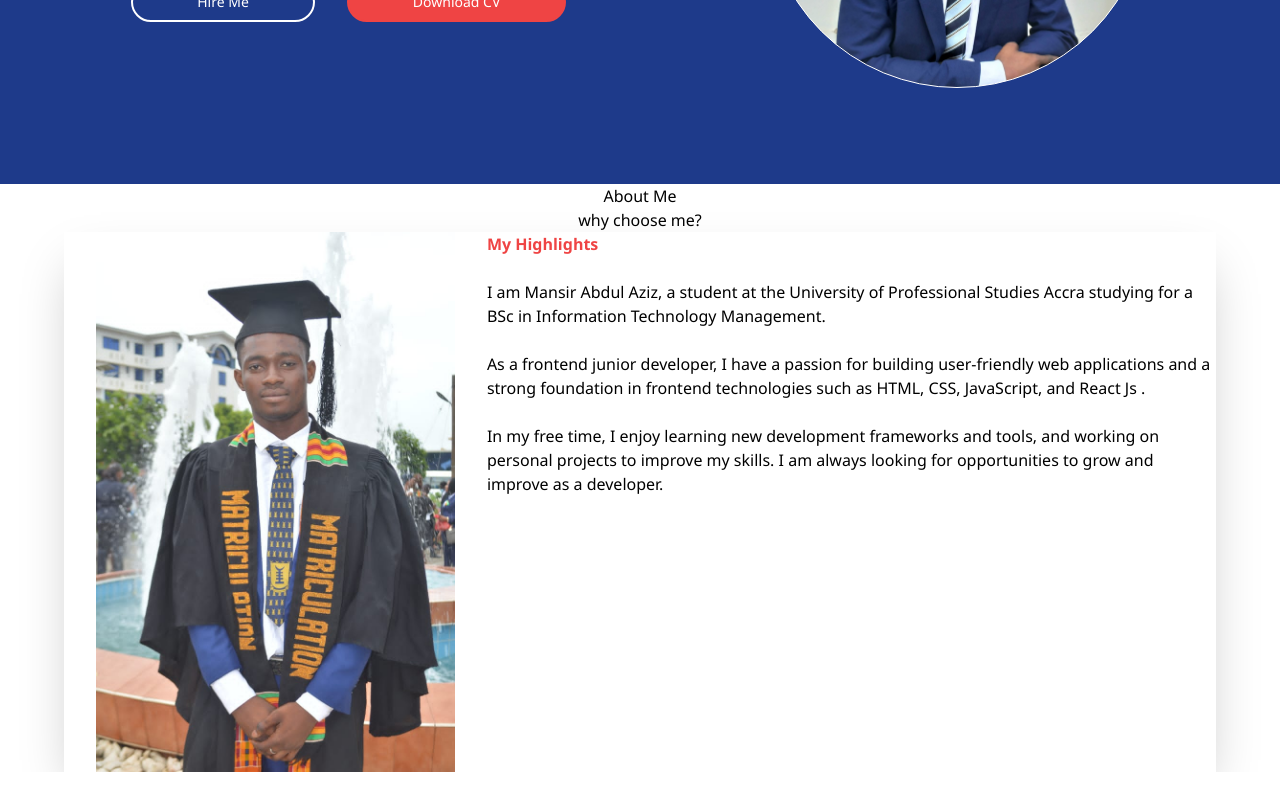
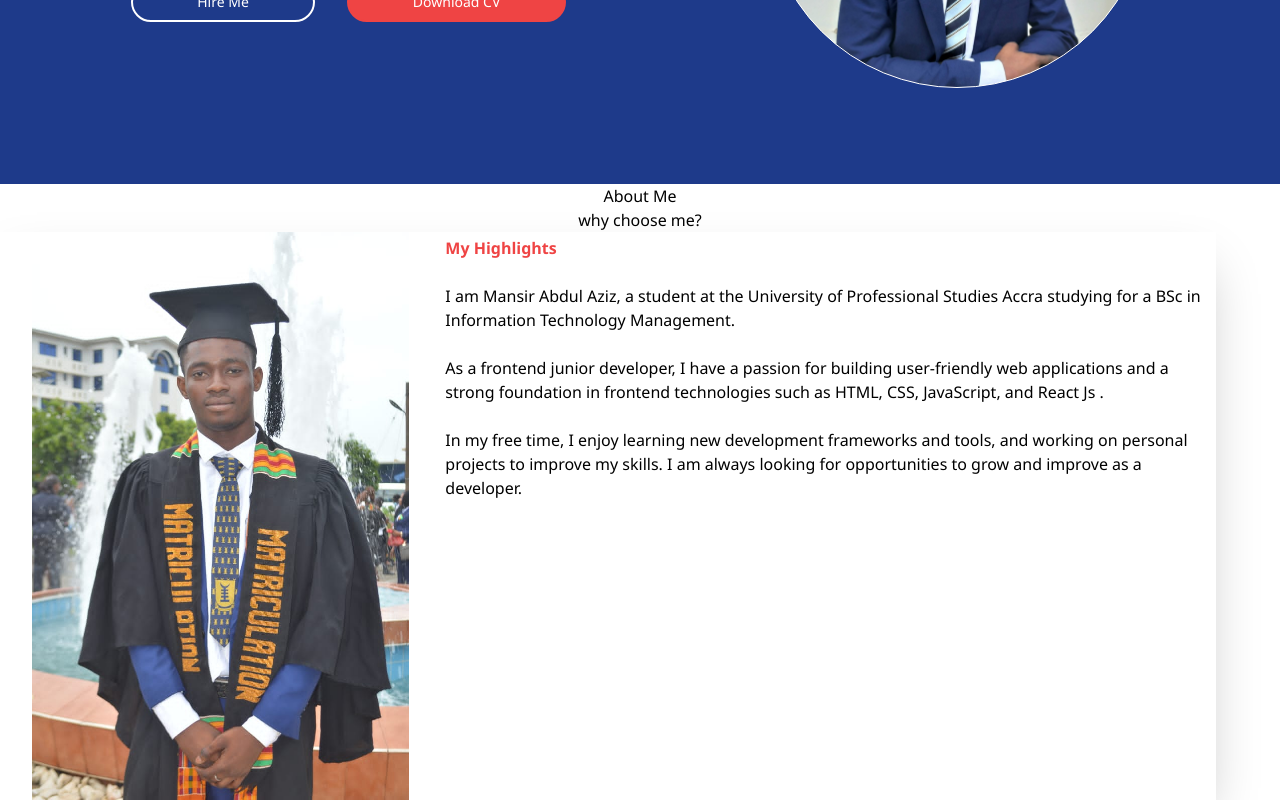
Before and after one commit to mansir93/My-Portifolio-App, a React (Create React App) app: page / in a window 1280 px wide. Shown: the part 392-1192 px from the top of the page. Before the commit the page ends 1164 px from the top, so only its background shows below. Built offline with nearby package versions, Linux system fonts and the light colour scheme.

Commit message:
Update Aboutme.js

```diff
--- a/src/component/AboutMe/Aboutme.js
+++ b/src/component/AboutMe/Aboutme.js
@@ -7,15 +7,16 @@ export const Aboutme = () => {
     <section id="aboutme">
           <h3 className="text-center">About Me</h3>
           <p className="text-center">why choose me?</p>
-      <div className="flex justify-center max-w-fit shadow-2xl mx-16 max-md:flex-col max-md:mx-4">
+      <div className="flex justify-center max-w-fit shadow-2xl mr-16 max-md:flex-col max-md:mx-4">
         <div className="max-md:hidden mx-8 h-auto">
           <img
+          className=""
             src={require("../../Assets/my-pic.jpg")}
             alt="Mansir Abdul Aziz"
           />
         </div>
 
-        <div className="max-sm:text-base">
+        <div className="max-sm:text-base p-1">
           <h5 className="text-red-500 font-bold">My Highlights</h5>
           <br/>
           <p>
```
